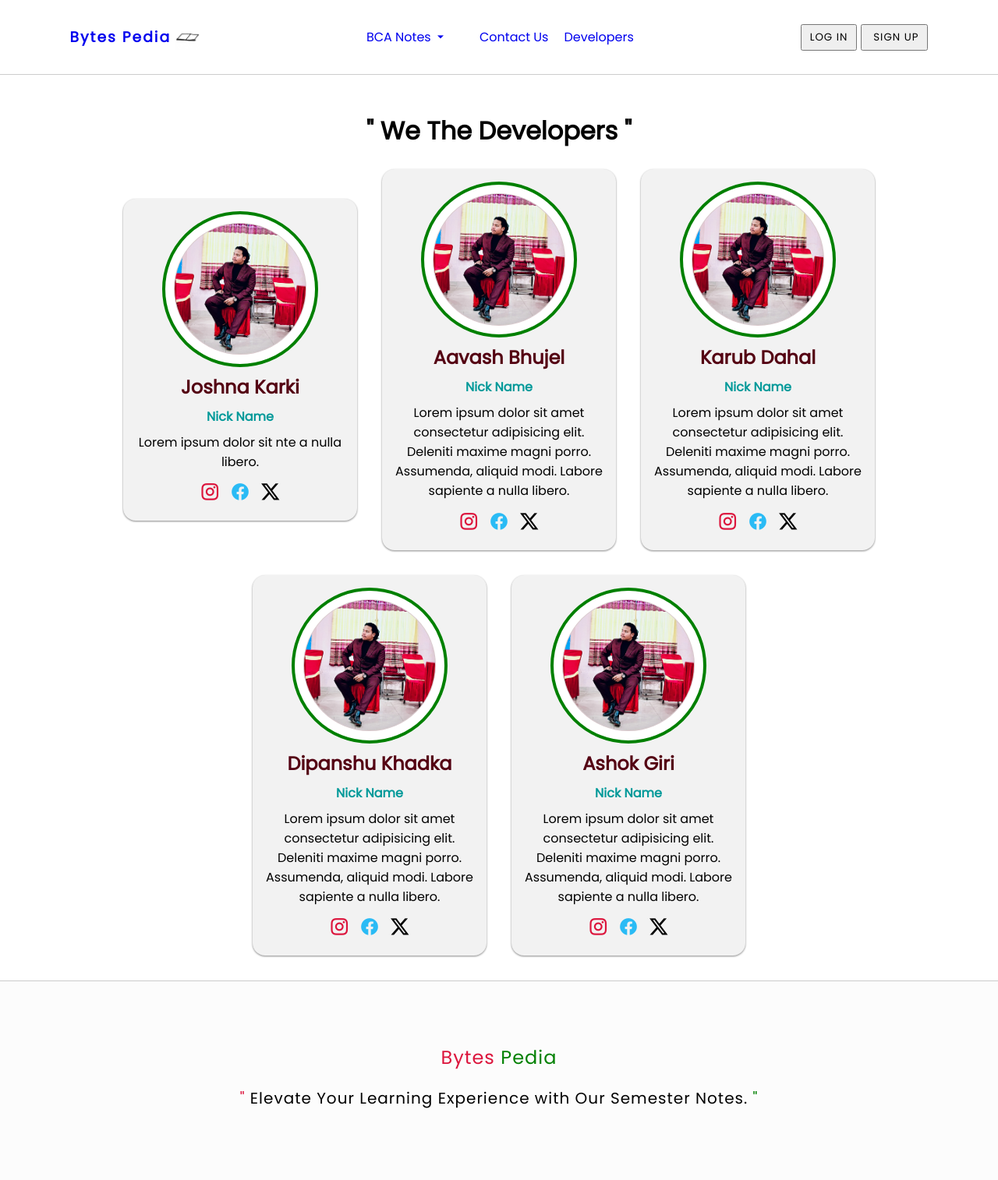
After one commit to sautaboy/4th-sem-group-project, a Node server app: page /developer in a window 1280 px wide. The commit adds this page. Shown: the whole page at 78% size. Run offline with Node 20, Linux system fonts and the light colour scheme; some libraries are stand-ins or nearby versions.

Commit message:
developer page added some changeg

```diff
--- /dev/null
+++ b/public/stylesheets/developer.css
@@ -0,0 +1,115 @@
+#developer {
+    width: 100%;
+    min-height: 100vh;
+    padding: 0 7% 2rem 7%;
+}
+
+.developer-photo-container {
+    width: 100%;
+    min-height: 50vh;
+    display: flex;
+    gap: 2rem;
+    align-items: center;
+    flex-wrap: wrap;
+    justify-content: center;
+}
+
+.developer-photo-container .each-img-div {
+    height: fit-content;
+    max-height: 500px;
+    background: hsl(0, 0%, 95%);
+    filter: drop-shadow(0px 1px 1px #888888);
+    width: 300px;
+    display: flex;
+    flex-direction: column;
+    align-items: center;
+    text-align: center;
+    padding: 1rem;
+    gap: .5rem;
+    border-radius: 1rem;
+
+}
+
+.developer-photo-container .each-img-div h2 {
+    color: rgb(84, 2, 19);
+}
+
+.developer-photo-container .each-img-div h4 {
+    color: hsl(180, 100%, 30%);
+}
+
+.developer-photo-container .each-img-div .social-links {
+    display: flex;
+    align-items: center;
+    gap: .8rem;
+    padding: .3rem;
+}
+
+.developer-photo-container .each-img-div .social-links a {
+    transition: .2s ease-in-out;
+}
+
+.developer-photo-container .each-img-div .social-links a i {
+    font-size: 26px;
+}
+
+.developer-photo-container .each-img-div .social-links a:hover {
+    scale: 1.1;
+}
+
+
+.developer-photo-container .each-img-div .social-links a i.ri-instagram-line {
+    color: crimson;
+}
+
+.developer-photo-container .each-img-div .social-links a i.ri-facebook-circle-fill {
+    color: rgb(42, 187, 245);
+}
+
+.developer-photo-container .each-img-div .social-links a i.ri-twitter-x-fill {
+    color: #000;
+}
+
+
+.developer-photo-container .each-img {
+    height: 200px;
+    background: #fff;
+    width: 200px;
+    border-radius: 50%;
+    border: 4px solid green;
+    overflow: hidden;
+    padding: .7rem;
+    display: flex;
+    align-items: center;
+    justify-content: center;
+    transition: .3s ease-in-out;
+    cursor: pointer;
+
+}
+
+.developer-photo-container .each-img:hover img {
+    scale: 1.2;
+}
+
+.developer-photo-container .each-img:hover {
+    border: 2px solid crimson;
+}
+
+.developer-photo-container .each-img img {
+    border-radius: 50%;
+    border: 1px solid rgba(220, 20, 60, 0.086);
+    transition: .3s ease-in-out;
+    background: #dadada;
+}
+
+
+
+@media (max-width: 920px) {
+    #developer {
+        padding: 7rem 2%;
+    }
+
+    .developer-photo-container .each-img-div {
+        width: 90%;
+    }
+}
--- a/routes/index.js
+++ b/routes/index.js
@@ -59,7 +59,7 @@ router.get('/', async function (req, res, next) {
 });
 
 
-/* GET home page. */
+/* GET allSemisterPastYearQuestions page. */
 router.get('/allSemisterPastYearQuestions', async function (req, res, next) {
   try {
 
@@ -80,6 +80,33 @@ router.get('/allSemisterPastYearQuestions', async function (req, res, next) {
     res.status(500).send('Internal Server Error');
   }
 });
+
+
+/* GET Developer page. */
+router.get('/developer', async function (req, res, next) {
+  try {
+
+    // Check if the user is authenticated
+    const isAuthenticated = req.isAuthenticated();
+
+    // If the user is authenticated, retrieve user information from the database
+    let user = null;
+    if (isAuthenticated) {
+      user = await userModel.findOne({ username: req.user.username });
+    }
+
+    // Render the 'index' view with data
+    res.render('developer', { title: 'Bytes Pedia', isAuthenticated, user });
+  } catch (err) {
+    // Handle any errors that may occur during the database query or rendering
+    console.error(err);
+    res.status(500).send('Internal Server Error');
+  }
+});
+
+
+
+
 
 
 
@@ -253,7 +280,7 @@ router.post("/editprofile", isLoggedIn, uploads.single('image'), async function
     }
 
     if (req.body.name) {
-      user.name = req .body.name;
+      user.name = req.body.name;
     }
 
     if (req.body.bio) {
--- /dev/null
+++ b/views/developer.ejs
@@ -0,0 +1,262 @@
+<!DOCTYPE html>
+<html lang="en">
+
+<head>
+    <meta charset="UTF-8">
+    <meta name="viewport" content="width=device-width, initial-scale=1.0">
+    <title>Document</title>
+    <link rel="stylesheet" href="/stylesheets/style.css">
+    <link rel="stylesheet" href="/stylesheets/developer.css">
+</head>
+
+<body>
+    <% include header.ejs%>
+
+
+        <div id="developer">
+            <center>
+                <h1>" We The Developers "</h1>
+            </center>
+            <br>
+
+            <div class="developer-photo-container">
+                <div class="each-img-div" id="joshna-img-div">
+                    <div class="each-img">
+                        <img src="" alt="" class="joshna-image">
+                    </div>
+
+                    <h2>Joshna Karki</h2>
+                    <h4>Nick Name</h4>
+                    <p>Lorem ipsum dolor sit
+                        nte a nulla libero.</p>
+                    <div class="social-links">
+                        <a href="">
+                            <i class="ri-instagram-line"></i>
+                        </a>
+                        <a href="">
+                            <i class="ri-facebook-circle-fill"></i>
+                        </a>
+                        <a href="">
+                            <i class="ri-twitter-x-fill"></i>
+                        </a>
+                    </div>
+                </div>
+
+                <div class="each-img-div" is="aavash-img-div">
+                    <div class="each-img">
+                        <img src="" alt="" class="aavash-image">
+                    </div>
+
+                    <h2>Aavash Bhujel</h2>
+                    <h4>Nick Name</h4>
+                    <p>Lorem ipsum dolor sit amet consectetur adipisicing elit. Deleniti maxime magni porro. Assumenda,
+                        aliquid modi. Labore sapiente a nulla libero.</p>
+                    <div class="social-links">
+                        <a href="">
+                            <i class="ri-instagram-line"></i>
+                        </a>
+                        <a href="">
+                            <i class="ri-facebook-circle-fill"></i>
+                        </a>
+                        <a href="">
+                            <i class="ri-twitter-x-fill"></i>
+                        </a>
+                    </div>
+                </div>
+
+
+                <div class="each-img-div" id="karub-img-div">
+                    <div class="each-img">
+                        <img src="" alt="" class="karub-image">
+                    </div>
+
+                    <h2>Karub Dahal</h2>
+                    <h4>Nick Name</h4>
+                    <p>Lorem ipsum dolor sit amet consectetur adipisicing elit. Deleniti maxime magni porro. Assumenda,
+                        aliquid modi. Labore sapiente a nulla libero.</p>
+                    <div class="social-links">
+                        <a href="">
+                            <i class="ri-instagram-line"></i>
+                        </a>
+                        <a href="">
+                            <i class="ri-facebook-circle-fill"></i>
+                        </a>
+                        <a href="">
+                            <i class="ri-twitter-x-fill"></i>
+                        </a>
+                    </div>
+                </div>
+
+
+                <div class="each-img-div" id="dipanshu-img-div">
+                    <div class="each-img">
+                        <img src="" alt="" class="dipanshu-image">
+                    </div>
+
+                    <h2>Dipanshu Khadka</h2>
+                    <h4>Nick Name</h4>
+                    <p>Lorem ipsum dolor sit amet consectetur adipisicing elit. Deleniti maxime magni porro. Assumenda,
+                        aliquid modi. Labore sapiente a nulla libero.</p>
+                    <div class="social-links">
+                        <a href="">
+                            <i class="ri-instagram-line"></i>
+                        </a>
+                        <a href="">
+                            <i class="ri-facebook-circle-fill"></i>
+                        </a>
+                        <a href="">
+                            <i class="ri-twitter-x-fill"></i>
+                        </a>
+                    </div>
+                </div>
+
+
+                <div class="each-img-div" id="ashok-img-div">
+                    <div class="each-img">
+                        <img src="" alt="" class="ashok-image">
+                    </div>
+
+                    <h2>Ashok Giri</h2>
+                    <h4>Nick Name</h4>
+                    <p>Lorem ipsum dolor sit amet consectetur adipisicing elit. Deleniti maxime magni porro. Assumenda,
+                        aliquid modi. Labore sapiente a nulla libero.</p>
+                    <div class="social-links">
+                        <a href="">
+                            <i class="ri-instagram-line"></i>
+                        </a>
+                        <a href="">
+                            <i class="ri-facebook-circle-fill"></i>
+                        </a>
+                        <a href="">
+                            <i class="ri-twitter-x-fill"></i>
+                        </a>
+                    </div>
+                </div>
+
+
+
+
+
+            </div>
+        </div>
+        <% include footer.ejs%>
+
+
+
+
+            <script>
+                const joshnaImageLIst = [
+                    "/images/Developers Photos/aavash1.jpg",
+                    "/images/Developers Photos/aavash2.jpg",
+                    "/images/Developers Photos/aavash3.jpg",
+                    "/images/Developers Photos/aavash4.jpg",
+                    "/images/Developers Photos/aavash5.jpg"
+                ]
+
+                const aavashImageLIst = [
+                    "/images/Developers Photos/aavash1.jpg",
+                    "/images/Developers Photos/aavash2.jpg",
+                    "/images/Developers Photos/aavash3.jpg",
+                    "/images/Developers Photos/aavash4.jpg",
+                    "/images/Developers Photos/aavash5.jpg"
+                ]
+
+
+                const diapnshuImageLIst = [
+                    "/images/Developers Photos/aavash1.jpg",
+                    "/images/Developers Photos/aavash2.jpg",
+                    "/images/Developers Photos/aavash3.jpg",
+                    "/images/Developers Photos/aavash4.jpg",
+                    "/images/Developers Photos/aavash5.jpg"
+                ]
+
+
+                const karubImageLIst = [
+                    "/images/Developers Photos/aavash1.jpg",
+                    "/images/Developers Photos/aavash2.jpg",
+                    "/images/Developers Photos/aavash3.jpg",
+                    "/images/Developers Photos/aavash4.jpg",
+                    "/images/Developers Photos/aavash5.jpg"
+                ]
+
+
+                const ashokImageLIst = [
+                    "/images/Developers Photos/aavash1.jpg",
+                    "/images/Developers Photos/aavash2.jpg",
+                    "/images/Developers Photos/aavash3.jpg",
+                    "/images/Developers Photos/aavash4.jpg",
+                    "/images/Developers Photos/aavash5.jpg"
+                ]
+
+                const joshnaImage = document.querySelector(".joshna-image")
+                const aavashImage = document.querySelector(".aavash-image")
+                const karubImage = document.querySelector(".karub-image")
+                const dipanshuImage = document.querySelector(".dipanshu-image")
+                const ashokImage = document.querySelector(".ashok-image")
+
+                let randomNumber = Math.floor(Math.random() * 5)
+                let i = randomNumber;
+
+
+                // joshna
+                joshnaImage.setAttribute("src", joshnaImageLIst[i])
+                setInterval(() => {
+                    i++
+                    joshnaImage.setAttribute("src", joshnaImageLIst[i])
+                    if (i == aavashImageLIst.length - 1) {
+                        i = 0
+                    }
+                }, 15000)
+
+                // aavash
+                aavashImage.setAttribute("src", aavashImageLIst[i])
+                setInterval(() => {
+                    i++
+                    aavashImage.setAttribute("src", aavashImageLIst[i])
+                    if (i == aavashImageLIst.length - 1) {
+                        i = 0
+                    }
+                }, 15000)
+
+
+                // karub
+                karubImage.setAttribute("src", karubImageLIst[i])
+                setInterval(() => {
+                    i++
+                    karubImage.setAttribute("src", karubImageLIst[i])
+                    if (i == aavashImageLIst.length - 1) {
+                        i = 0
+                    }
+                }, 15000)
+
+
+                // dipanshu
+                dipanshuImage.setAttribute("src", diapnshuImageLIst[i])
+                setInterval(() => {
+                    i++
+                    dipanshuImage.setAttribute("src", diapnshuImageLIst[i])
+                    if (i == aavashImageLIst.length - 1) {
+                        i = 0
+                    }
+                }, 15000)
+
+                // dipanshu
+                ashokImage.setAttribute("src", ashokImageLIst[i])
+                setInterval(() => {
+                    i++
+                    ashokImage.setAttribute("src", ashokImageLIst[i])
+                    if (i == aavashImageLIst.length - 1) {
+                        i = 0
+                    }
+                }, 15000)
+
+
+
+
+
+
+
+            </script>
+</body>
+
+</html>
--- a/views/header.ejs
+++ b/views/header.ejs
@@ -7,11 +7,12 @@
 <link rel="preconnect" href="https://fonts.googleapis.com">
 <link rel="preconnect" href="https://fonts.gstatic.com" crossorigin>
 <link href="https://fonts.googleapis.com/css2?family=Poppins&display=swap" rel="stylesheet">
+
 <header>
 
     <a href="/" id="logo">
         <h3>Bytes Pedia</h3>
-        <img src="/images/logo .gif" alt="">
+        <img src="/images/logo .gif" alt="bytespedia">
     </a>
 
 
@@ -36,6 +37,10 @@
         <li class="contact">
             <a href="#">Contact Us
             </a>
+        </li>
+        <br>
+        <li>
+            <a href="/developer">Developers</a>
         </li>
     </ul>
 
@@ -72,10 +77,11 @@
 
     <!-- this is for phoen view only -->
     <div class="phonoe-view-nav-list ">
-        <a href="">home</a>
-        <a href="">notices</a>
+        <a href="/">home</a>
+        <a href="#">notices</a>
         <a href="/allSemisterPastYearQuestions">all semister past year questions</a>
-        <a href="">contact</a>
+        <a href="/developer">Developers</a>
+        <a href="#">contact</a>
 
         <ul class="phone-view-semister-list">
             <li>
@@ -162,22 +168,15 @@
                 <% } %>
     </div>
 </header>
-<script>
 
 
 
 
 
+<script>
     document.querySelector(".ham-menu-button").addEventListener("click", function (e) {
         document.querySelector(".phonoe-view-nav-list").classList.toggle("open")
         document.querySelector(".ham-menu-button").classList.toggle("ri-menu-line");
         document.querySelector(".ham-menu-button").classList.toggle("ri-close-line");
     })
-
-
-
-
-
-
-
 </script>
--- a/views/user.ejs
+++ b/views/user.ejs
@@ -58,7 +58,7 @@
                 <ul class="bookmark-list">
                     <% user.bookmarks.forEach(bookmark=> { %>
                         <li>
-                            <a href="<%= bookmark.url %>">
+                            <a href="<%= bookmark.url %>" target="_blank">
                                 <%= bookmark.title %>
                             </a>
                             <button class="remove-bookmark" data-title="<%= bookmark.title %>"
```
Also changed, not shown: views/allSemisterPastYearQuestions.ejs (+48 -34 lines), views/content/semister.js (+104 -9 lines), views/semister.ejs (+29 -12 lines), public/images/Developers Photos/aavash1.jpg (added), public/images/Developers Photos/aavash2.jpg (added), public/images/Developers Photos/aavash4.jpg (added), public/images/Developers Photos/aavash5.jpg (added), public/javascripts/header.js (added), public/notes/5cbf42d8-be4c-4b1e-8286-8de3301f96b7.jpeg (deleted), public/notes/6f5606be-4629-4afe-86ce-0aaa23be6e06.jpeg (deleted), public/notes/dfbd588c-01f1-41a3-be81-a0b7d044023d.jpg (deleted), 4 other files.
